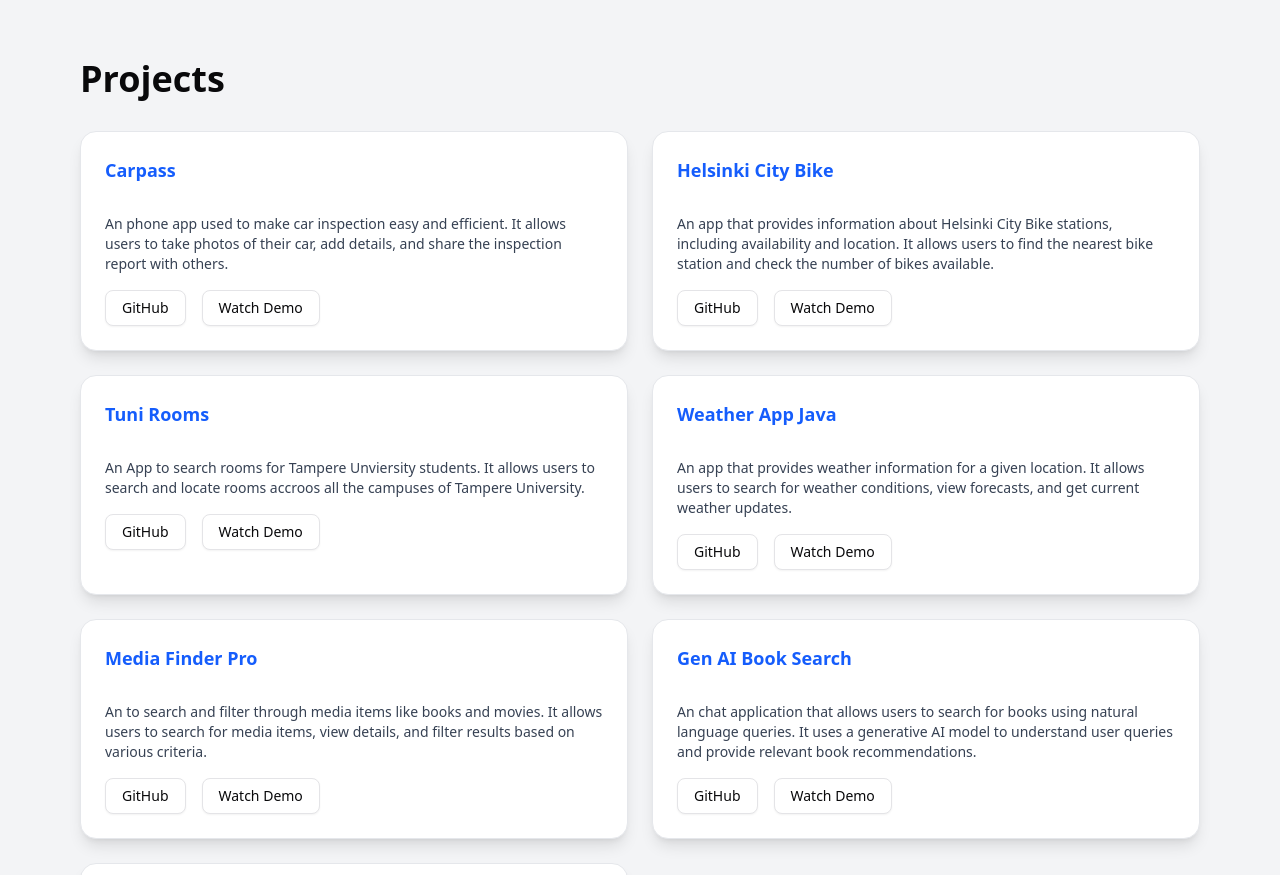
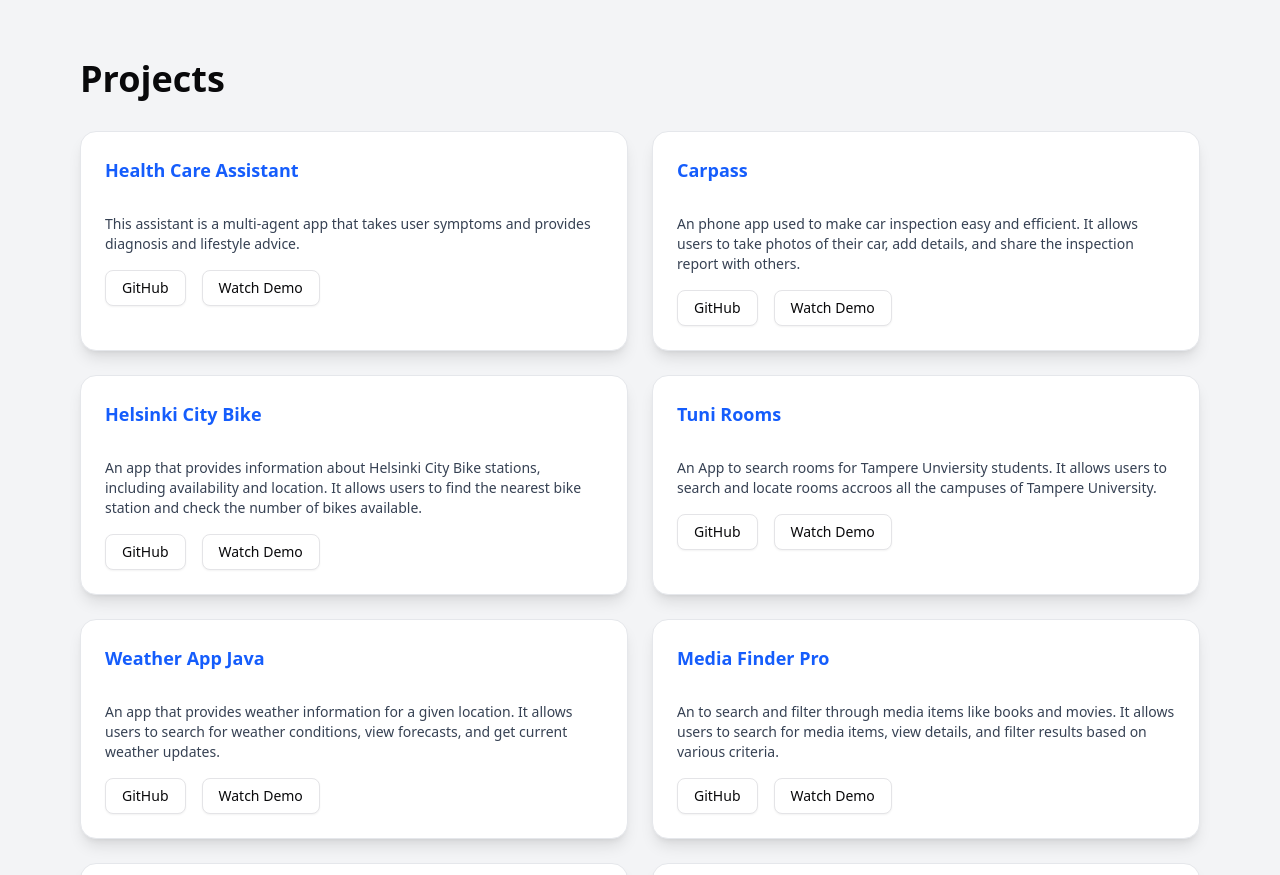
Before and after one commit to sirbh/folio, a Next.js app: page / in a window 1280 px wide. Shown: the part 5760-6635 px from the top of the page. Built offline with nearby package versions, Linux system fonts and the light colour scheme.

Commit message:
added new project

```diff
--- a/src/data/projects.ts
+++ b/src/data/projects.ts
@@ -1,6 +1,14 @@
 import { IProjects } from "@/interface/common";
 
-export const projects: IProjects[] = [{
+export const projects: IProjects[] = [
+{
+    id: "0",
+    name: "Health Care Assistant",
+    description: "This assistant is a multi-agent app that takes user symptoms and provides diagnosis and lifestyle advice.",
+    url: "https://github.com/sirbh/healthcare-assistant",
+    youTubeUrl: "https://www.youtube.com/watch?v=NPTSWdafa-c"
+},
+{
     id: "1",
     name: "Carpass",
     description: "An phone app used to make car inspection easy and efficient. It allows users to take photos of their car, add details, and share the inspection report with others.",
```
